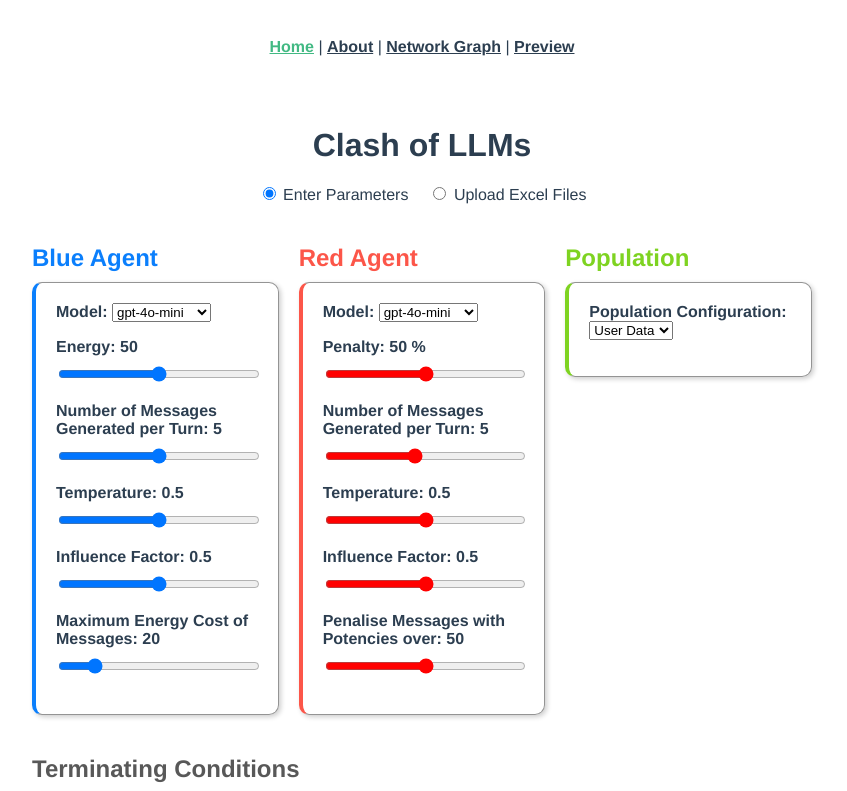
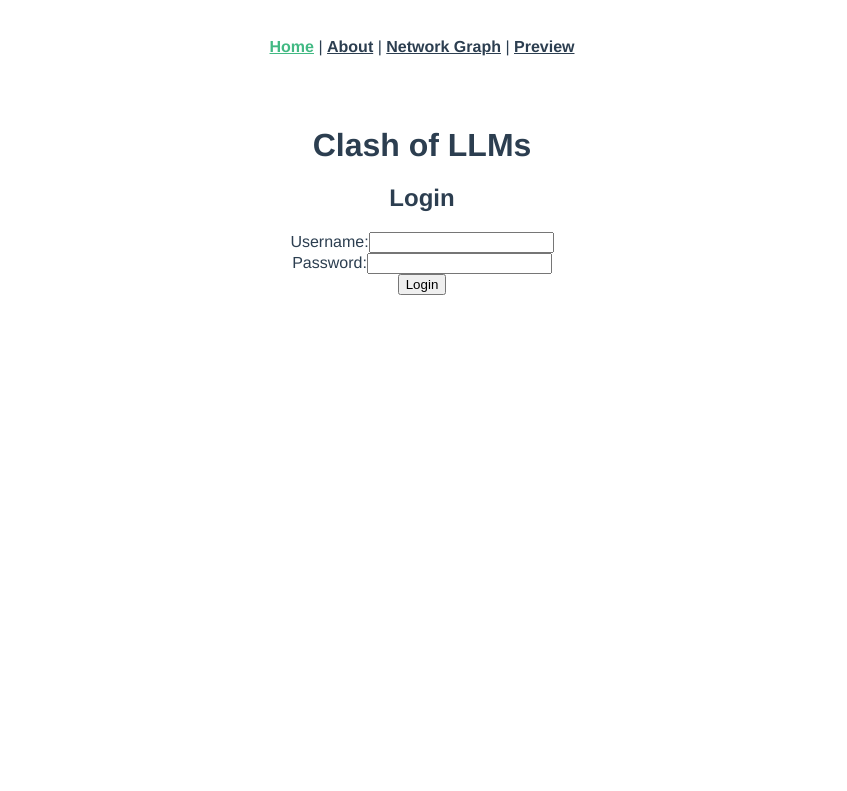
Before and after one commit to jjwilliamjun/clash-of-llms-next, a Vue app in the folder clash-of-llms/: page / in a window 1280 px wide. Shown: the top 791 px of the page, without its empty margins (218-1065 px from the left). Built offline with nearby package versions, Linux system fonts and the light colour scheme.

Commit message:
added user login feature

```diff
--- /dev/null
+++ b/clash-of-llms/src/components/UserLogin.vue
@@ -0,0 +1,53 @@
+<template>
+  <div class="login-form">
+    <h2>Login</h2>
+    <form @submit.prevent="login">
+      <div>
+        <label for="username">Username:</label>
+        <input type="text" v-model="username" required />
+      </div>
+      <div>
+        <label for="password">Password:</label>
+        <input type="password" v-model="password" required />
+      </div>
+      <button type="submit">Login</button>
+      <div v-if="error" class="error-message">{{ error }}</div>
+    </form>
+  </div>
+</template>
+
+<script>
+export default {
+  data() {
+    return {
+      username: '',
+      password: '',
+      error: ''
+    };
+  },
+  methods: {
+    login() {
+      // Replace with your predetermined username and password
+      const validUsername = 'user'; // Replace with your valid username
+      const validPassword = 'password'; // Replace with your valid password
+
+      if (this.username === validUsername && this.password === validPassword) {
+        this.error = '';
+        this.$emit('login-success'); // Emit event on successful login
+      } else {
+        this.error = 'Invalid username or password'; // Show error message
+      }
+    }
+  }
+};
+</script>
+
+
+  <style scoped>
+  .login {
+    margin: 20px;
+  }
+  .error {
+    color: red;
+  }
+  </style>
--- a/clash-of-llms/src/views/HomeView.vue
+++ b/clash-of-llms/src/views/HomeView.vue
@@ -3,7 +3,10 @@
     <!-- Always visible title -->
     <h1>Clash of LLMs</h1>
 
-    <!-- Option toggle for selecting input method -->
+    <!-- Render UserLogin first -->
+    <UserLogin v-if="!isLoggedIn" @login-success="handleLogin" />
+
+    <div v-else>
       <div class="option-toggle">
         <label>
           <input type="radio" v-model="inputOption" value="manual" />
@@ -15,9 +18,9 @@
         </label>
       </div>
 
-    <!-- Conditionally render the forms based on the selected option -->
       <ParameterInputForm v-if="inputOption === 'manual'" />
       <FileUploadForm v-else />
+    </div>
   </div>
 </template>
 
@@ -25,18 +28,25 @@
 import axios from 'axios';
 import ParameterInputForm from '@/components/ParameterInput.vue';
 import FileUploadForm from '@/components/FileUpload.vue';
+import UserLogin from '@/components/UserLogin.vue';
 
 export default {
   data() {
     return {
-      inputOption: 'manual' // Default option
+      inputOption: 'manual', // Default option
+      isLoggedIn: false // Add state for logged-in status
     };
   },
   components: {
     ParameterInputForm,
-    FileUploadForm
+    FileUploadForm,
+    UserLogin
   },
   methods: {
+    async handleLogin() {
+      // Logic for handling login success
+      this.isLoggedIn = true; // Set logged-in status
+    },
     downloadExcel() {
       axios({
         url: 'http://localhost:5000/excel_export',
```
Lines whose indentation alone changed are shown as unchanged.
